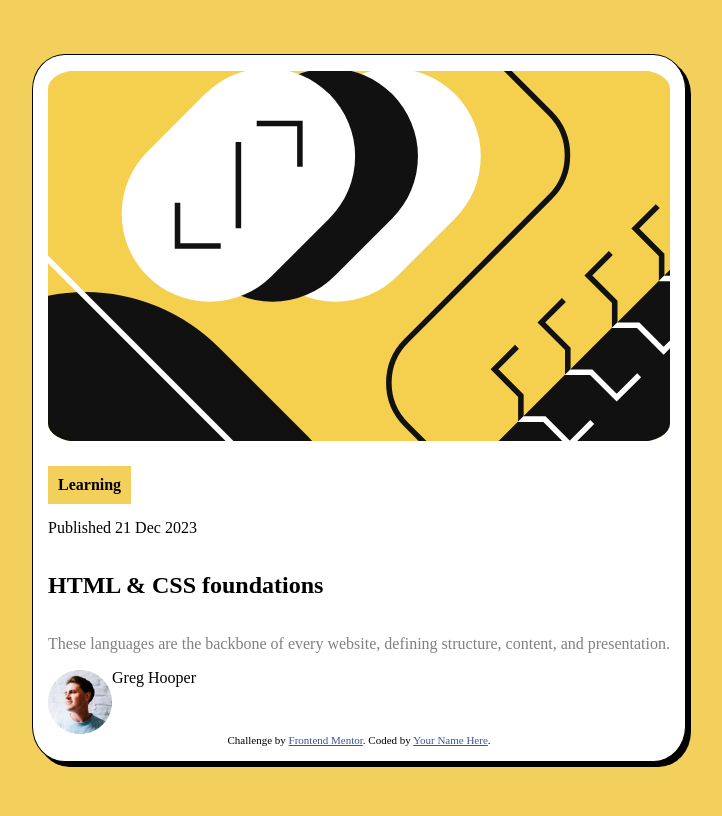
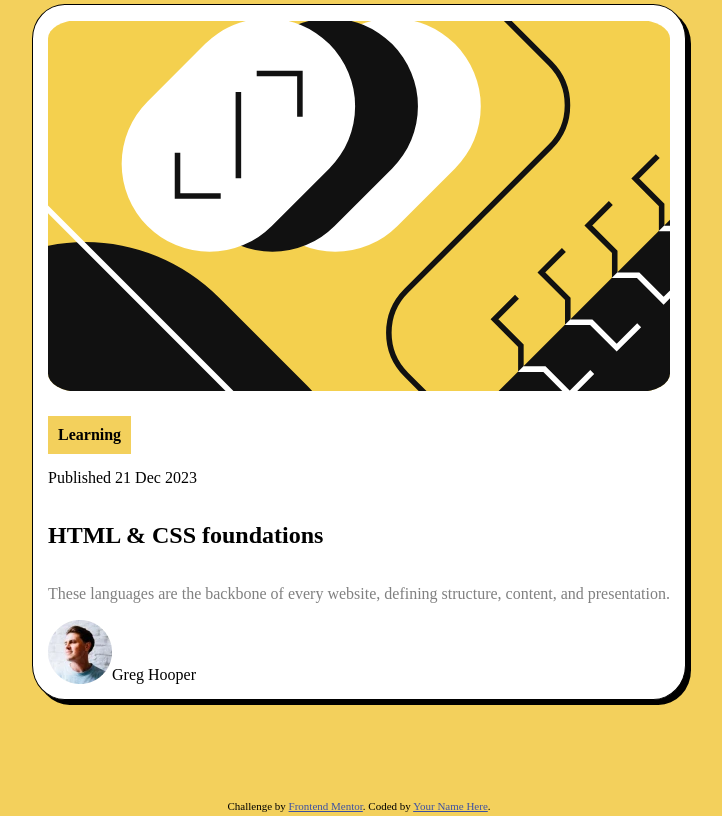
Before and after one commit to SharmarAndrey/blog-preview-card-main, a plain HTML site: page index.html in a window 1280 px wide. Shown: the whole page, without its empty margins (281-1003 px from the left). Drawn offline with Linux system fonts and the light colour scheme.

Commit message:
Styles v1

```diff
--- a/index.html
+++ b/index.html
@@ -41,13 +41,13 @@
 		</div>
 
 
-		<footer class="footer">
-			<div class="attribution">
-				Challenge by <a href="https://www.frontendmentor.io?ref=challenge" target="_blank">Frontend Mentor</a>.
-				Coded by <a href="#">Your Name Here</a>.
-			</div>
-		</footer>
 	</section>
+	<footer class="footer">
+		<div class="attribution">
+			Challenge by <a href="https://www.frontendmentor.io?ref=challenge" target="_blank">Frontend Mentor</a>.
+			Coded by <a href="#">Your Name Here</a>.
+		</div>
+	</footer>
 </body>
 
 </html>
--- a/style.css
+++ b/style.css
@@ -4,6 +4,7 @@
 body {
 	background-color: #f3d05c;
 	display: flex;
+	flex-direction: column;
 	justify-content: center;
 	align-items: center;
 	height: 100vh;
@@ -52,8 +53,13 @@ h1 {
 }
 .greg{
 	display: flex;
+	align-items: end;
 }
 .name{
 	display: flex;
-	align-items: end;
 }
+.footer{
+  margin-top: 100px ;
+
+
+}
```
